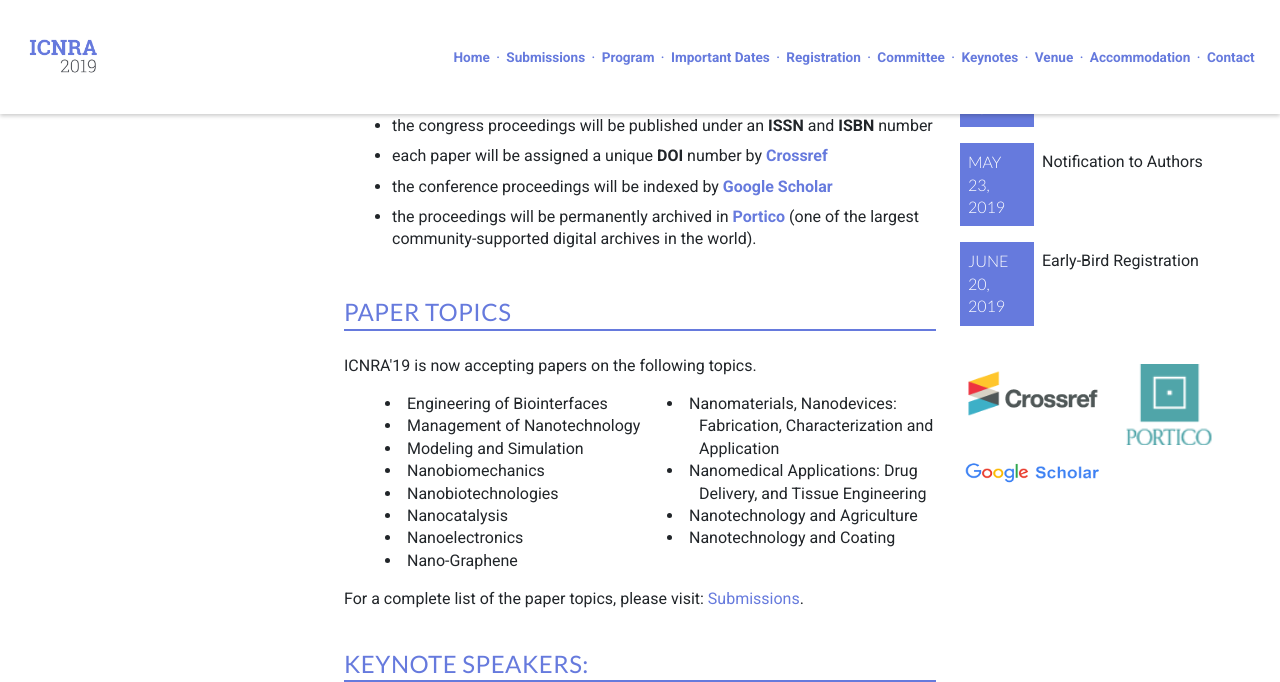
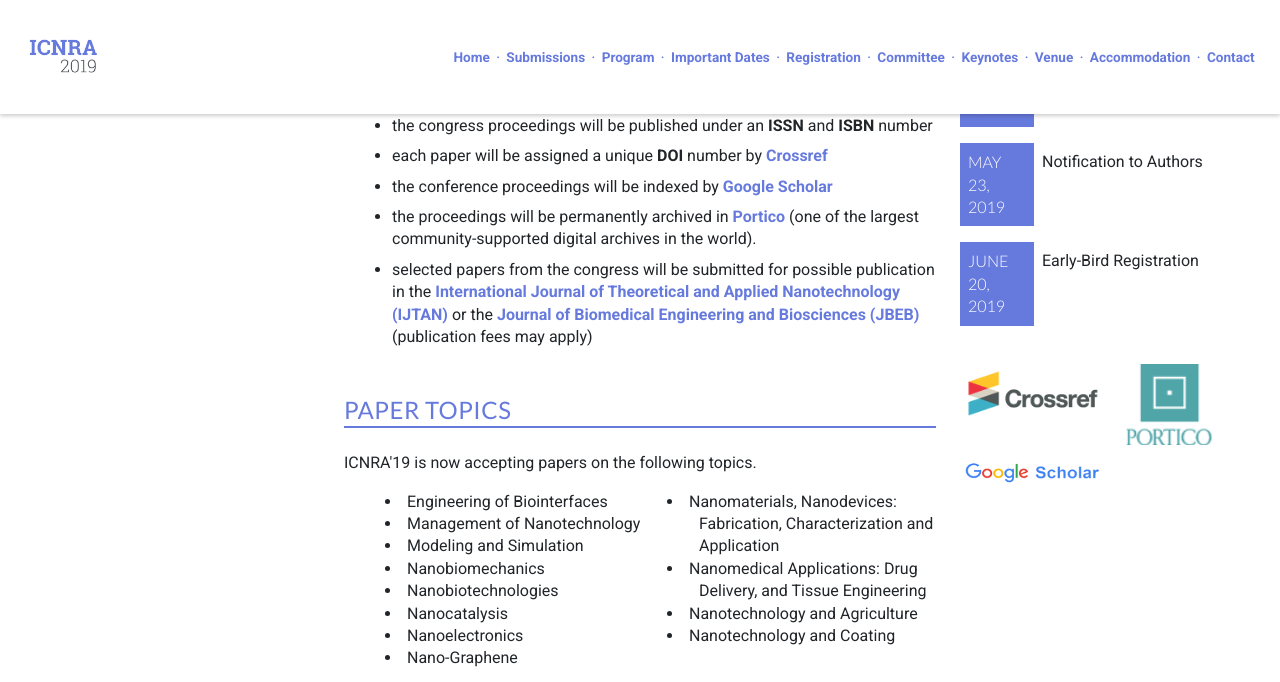
Before and after one commit to intaset/icnra, a Jekyll site: the page built from index.html, in a window 1280 px wide and 900 px high, scrolled down 816 px, cut to the strip 0-682 px from the top of the window. Built offline with Jekyll 4.4.1, drawn with Linux system fonts in a browser that asks for light colours; nearby versions of some CDN libraries; Markdown is read by kramdown in place of the engine named in the settings; comment, search, counter and statistics services are not loaded.

Commit message:
Added journal

```diff
--- a/index.html
+++ b/index.html
@@ -22,6 +22,8 @@ keyword: nanotechnology conference 2019, conference on nanotechnology 2019, nano
               <li>each paper will be assigned a unique <strong>DOI</strong> number by <strong><a href="https://www.crossref.org/" target="_blank" class="body-link">Crossref</a></strong></li>
               <li>the conference proceedings will be indexed by <strong><a href="https://scholar.google.com/" target="_blank" class="body-link">Google Scholar</a></strong></li>
               <li>the proceedings will be permanently archived in <strong><a href="http://www.portico.org/digital-preservation/" target="_blank" class="body-link">Portico</a></strong> (one of the largest community-supported digital archives in the world). </li>
+
+              <li>selected papers from the congress will be submitted for possible publication in the <strong><a href="https://ijtan.avestia.com/" target="_blank" class="body-link">International Journal of Theoretical and Applied Nanotechnology (IJTAN)</a></strong> or the <strong><a href="https://jbeb.avestia.com/" target="_blank" class="body-link">Journal of Biomedical Engineering and Biosciences (JBEB)</a></strong> (publication fees may apply)</li>
 
             </ul>
 
```
Also changed, not shown: 1 other file.
